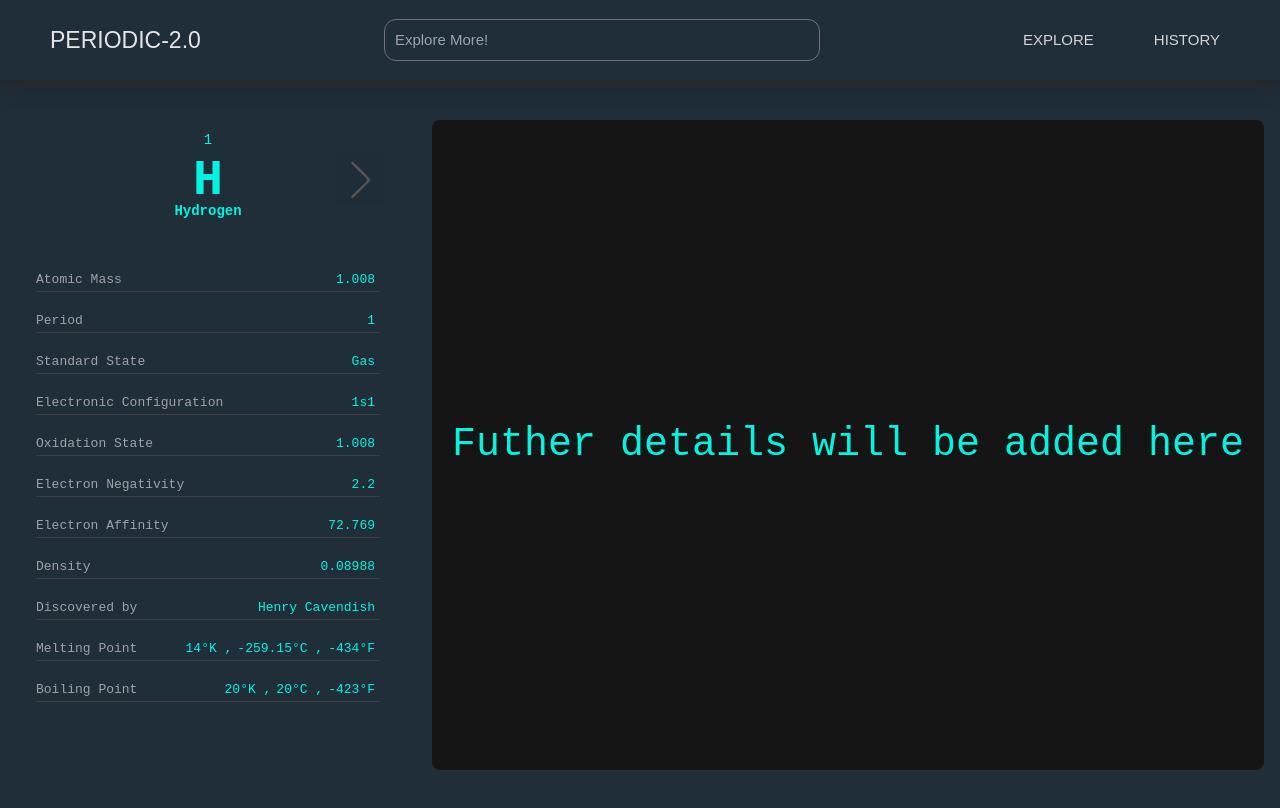
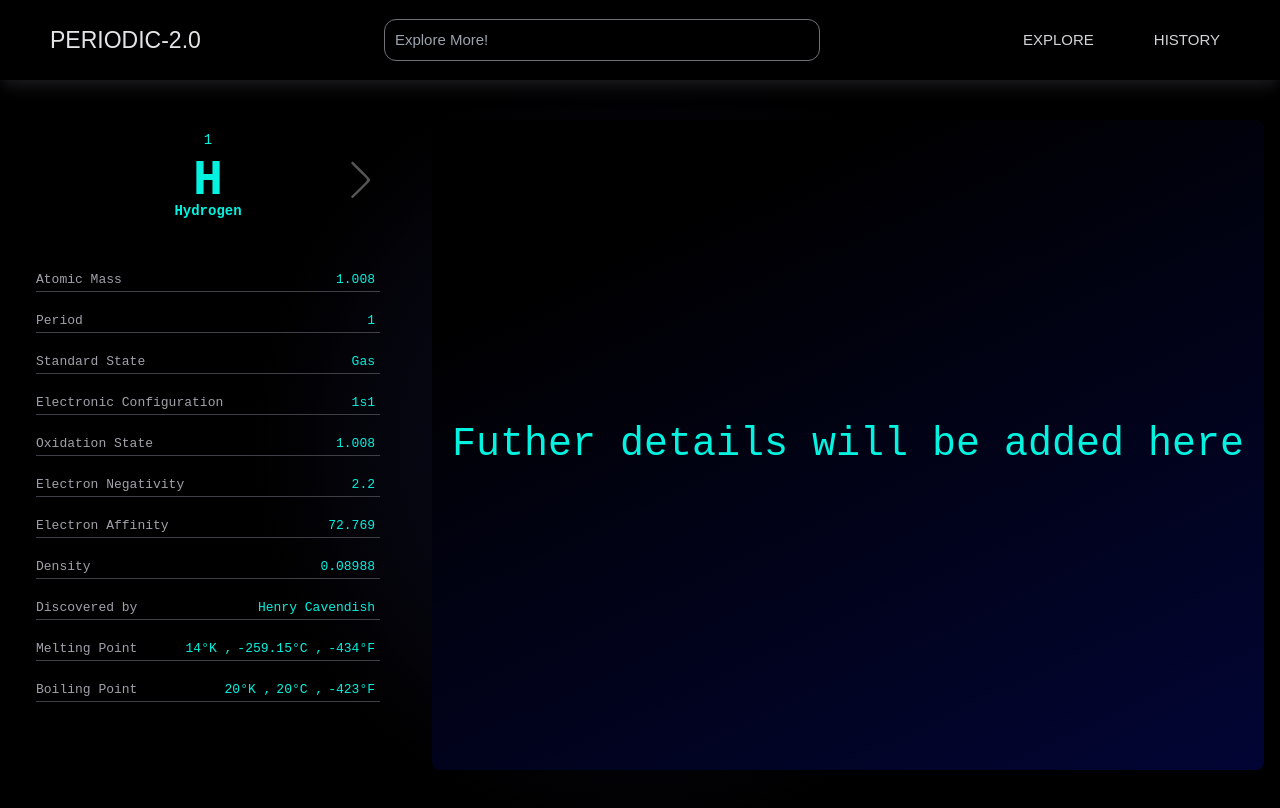
Before and after one commit to priyanshu082/periodix, a Next.js app: page /elementpage in a window 1280 px wide. Shown: the top 808 px of the page. Built offline with nearby package versions, Linux system fonts and the light colour scheme; a web font is replaced by a local one.

Commit message:
some changes like gradient is added

```diff
--- a/src/app/elementpage/page.jsx
+++ b/src/app/elementpage/page.jsx
@@ -5,7 +5,7 @@ import React from 'react'
 
 const Page = () => {
   return (
-    <div className='flex flex-row py-[120px] bg-[#1f2e39] justify-center gap-8'>
+    <div className='flex flex-row py-[120px] background justify-center gap-8'>
         <ElementDetail/>
     </div>
   )
--- a/src/app/globals.css
+++ b/src/app/globals.css
@@ -84,3 +84,18 @@ border: 2px solid fuchsia;
   /* font-family: "Micro 5", sans-serif; */
   font-family: "Kode Mono", monospace;
 }
+
+.background{
+  background: rgb(2,4,29);
+  background: radial-gradient(circle, rgba(2, 2, 23, 0.965) 10%, rgb(0, 0, 0) 50%);
+}
+
+.backgroundNav{
+  background: rgb(2,4,29);
+  background: radial-gradient(circle, rgba(0, 0, 0, 0.965) 10%, rgb(0, 0, 0) 50%);
+}
+
+.backgroundCursorDiv{
+  background: rgb(55,24,71);
+  background: linear-gradient(335deg, rgb(2, 5, 52) 0%, rgb(0, 0, 0) 80%);
+}
--- a/src/app/page.js
+++ b/src/app/page.js
@@ -15,6 +15,7 @@ export default function Home() {
   const main = useRef(null);
 
 
+//  for handlling the cursor div
   useEffect(() => {
     const crsr = document.querySelector(".cursor");
 
@@ -52,11 +53,10 @@ export default function Home() {
   }, []);
 
   return (
-    <motion.div ref={main} className="bg-[#1f2e39] overflow-x-scroll">
+    <motion.div ref={main} className="background overflow-x-scroll">
 
 
 {/* cursor div for elment detail */}
-
       <motion.div
       variants={slideUp(0.1,0.5)}
       animate={!cursor ? "show" : "hidden"}
--- a/src/components/CursorDiv.jsx
+++ b/src/components/CursorDiv.jsx
@@ -6,7 +6,7 @@ const CursorDiv = ({activeElement,cursor}) => {
 
   return (
     <div
-      className='w-[350px] h-fit rounded-lg bg-zinc-900 pb-[10px]'>
+      className='w-[350px] h-fit rounded-lg backgroundCursorDiv pb-[10px]'>
 
         {/* upper section */}
         <div className='flex flex-row justify-around text-white py-[5px] poppins '>
--- a/src/components/ElementDetail.jsx
+++ b/src/components/ElementDetail.jsx
@@ -4,6 +4,7 @@ import React, { useState } from 'react'
 import arrow from '../../public/next.svg'
 import Image from 'next/image'
 import { ElementData, colorCode } from '@/utils/utils'
+
 
 const ElementDetail = () => {
 
@@ -122,7 +123,7 @@ const ElementDetail = () => {
         color:colorCode[element.category]
       }}
 
-      className='w-[65%] h-[650px] bg-[#151515] rounded-lg text-[40px] poppins flex flex-col justify-center items-center'>
+      className='w-[65%] h-[650px] backgroundCursorDiv rounded-lg text-[40px] poppins flex flex-col justify-center items-center'>
         Futher details will be added here
       </div>
         </div>
--- a/src/components/Navabr.jsx
+++ b/src/components/Navabr.jsx
@@ -41,7 +41,7 @@ const Navabr = () => {
   }, [searchQuery, data]);
 
   return (
-    <div className="flex flex-col text-zinc-200 font1 z-50 w-full fixed bg-[#1f2e39] shadow-lg shadow-zinc-800 py-[10px]">
+    <div className="flex flex-col text-zinc-200 font1 z-50 w-full fixed backgroundNav shadow-lg shadow-zinc-900 py-[10px]">
       {/* navbar content  */}
       <div className=" flex flex-row justify-between items-center pr-[40px]">
         {/* logo */}
--- a/src/components/PeriodicElement.jsx
+++ b/src/components/PeriodicElement.jsx
@@ -1,8 +1,18 @@
 import React from 'react'
 import { colorCode,top } from '@/utils/utils';
+import Link from 'next/link';
+import { usePeriodicTable } from "../useContext/UseContext";
 
 
 const PeriodicElement = ({data,setActiveElement,setCursor,activeElement}) => {
+
+const data2=require('../utils/data.json')
+  const [tableData,element,setElement,number,setNumber] =usePeriodicTable()
+
+  const updateElement=(number)=>{
+    setElement(data2[number])
+  }
+
 
     function t(number) {
         return top.includes(number);
@@ -32,6 +42,12 @@ const PeriodicElement = ({data,setActiveElement,setCursor,activeElement}) => {
             setCursor(true),setActiveElement([]);
           }}
 
+          onClick={()=>setNumber(prevNumber=>{
+            const newNumber=data.number-1;
+            updateElement(newNumber);
+            return newNumber
+          })}
+
           className={`
         ${t(data.number)
             ? "border-b-[0.5px] cursor-pointer  border-l-[0.5px] border-r-[0.5px]"
@@ -40,7 +56,7 @@ const PeriodicElement = ({data,setActiveElement,setCursor,activeElement}) => {
 
 
         >
-
+       <Link href='/elementpage'>
           <div className={` leading-[16px]`}>
             <span className="pl-[2px] text-[10px]">{data.number}</span>
             <div className="flex flex-col text-center justify-center items-center pt-[5px]">
@@ -48,6 +64,7 @@ const PeriodicElement = ({data,setActiveElement,setCursor,activeElement}) => {
               <span className="text-[10px] pt-[5px]">{data.name}</span>
             </div>
           </div>
+       </Link>
 
         </div>
 
```
